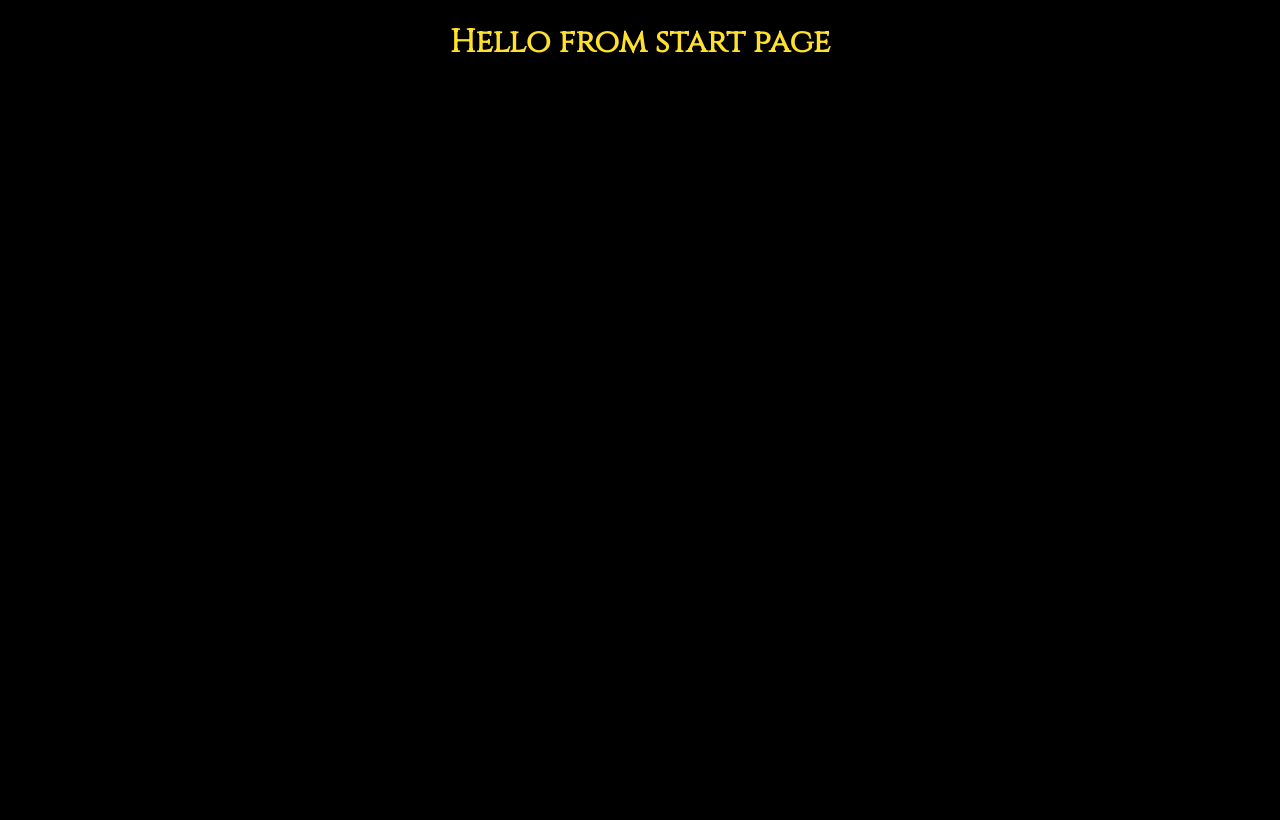
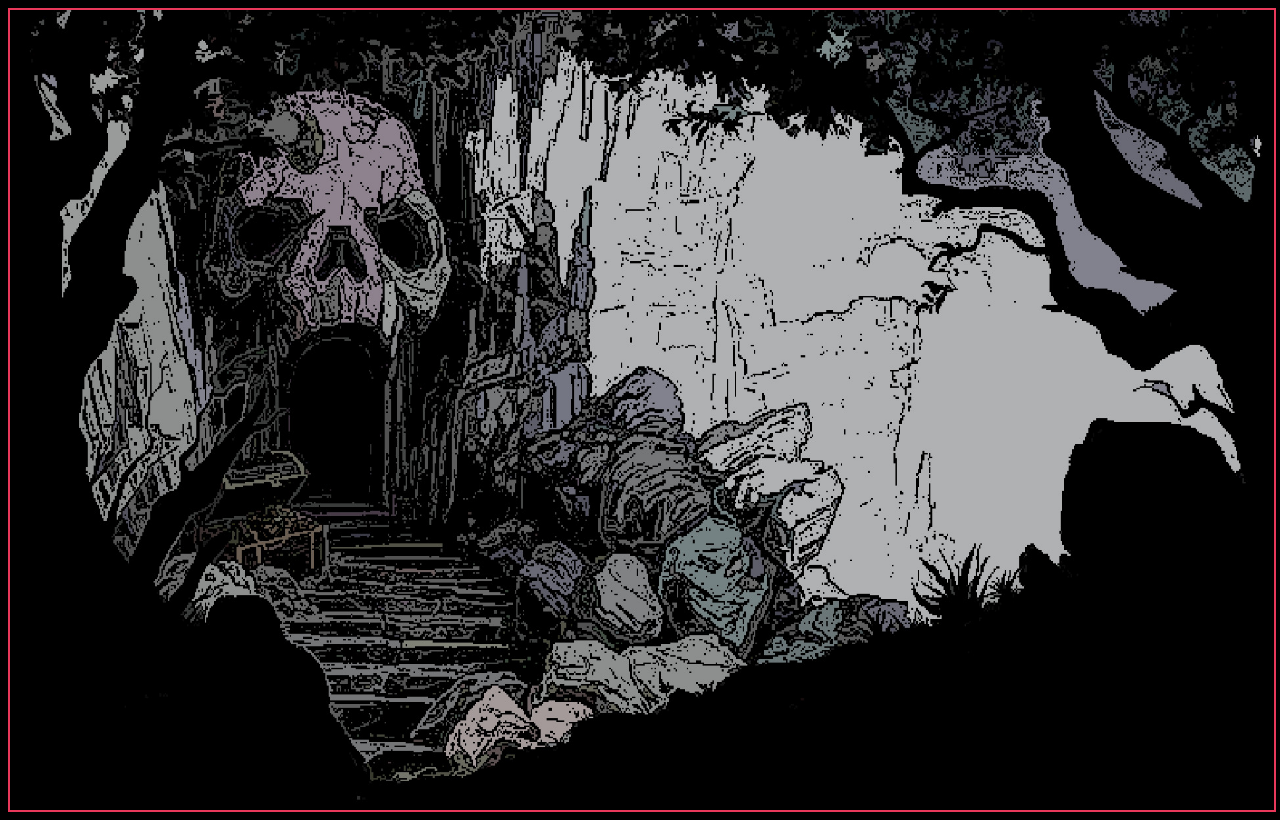
Before and after one commit to AlrightErin27/deliverable_p4, a React (Create React App) app: page /start-page in a window 1280 px wide. Built offline with nearby package versions, Linux system fonts and the light colour scheme.

Commit message:
made background image fit any screen size

```diff
--- a/src/App.css
+++ b/src/App.css
@@ -14,9 +14,9 @@
 @import url("https://fonts.googleapis.com/css2?family=Special+Elite&display=swap");
 /* font-family: 'Special Elite', cursive; */
 
-.app-main-container {
+.heading-text {
   text-align: center;
-  color: rgb(255, 224, 45);
+  color: rgb(247, 227, 8);
   font-family: "Cinzel", serif;
 }
 .h2-title-text {
@@ -53,3 +53,12 @@
   background-color: rgba(255, 0, 0, 0.357);
   height: 600px;
 } */
+/* ///////////////////////////GAME PLAY PAGES////////////////////////////// */
+
+.startPg-container {
+  background: url("./backgrounds/START.jpeg") no-repeat center fixed;
+  width: 100%;
+  height: 800px;
+  background-size: 100% 100%;
+  border: 2px solid #e9385a;
+}
--- a/src/App.js
+++ b/src/App.js
@@ -4,8 +4,8 @@ import React from "react";
 import { BrowserRouter, Route, Link, Switch } from "react-router-dom";
 
 //Route to Page Imports
-import home from "./components/home";
-import startPage from "./components/startPage";
+import home from "./components/pages/home";
+import startPage from "./components/pages/startPage";
 
 function App() {
   //////////////////Logical Size Fxn///////////////////////////////
--- a/src/components/home.jsx
+++ b/src/components/pages/home.jsx
@@ -1,8 +1,8 @@
-import candle from "../game-imgs/candle.gif";
+import candle from "../../game-imgs/candle.gif";
 import { BrowserRouter, Route, Link, Switch } from "react-router-dom";
 
 const home = () => (
-  <div className="app-main-container">
+  <div className="heading-text">
     <h1>Choose Your Own Adventure!</h1>
     <h2 className="h2-title-text">The Tale of a Wondering Soul</h2>
     <h3 className="h3-title-text">In the Withering Kingdom of Halyth</h3>
--- /dev/null
+++ b/src/components/pages/startPage.jsx
@@ -0,0 +1,8 @@
+import backgroundStart from "../../backgrounds/START.jpeg";
+
+const startPage = () => (
+  <div className="startPg-container">
+    <div className="startBackground"></div>
+  </div>
+);
+export default startPage;
--- a/src/components/startPage.jsx
+++ /dev/null
@@ -1,8 +0,0 @@
-import "../App.css";
-
-const startPage = () => (
-  <div className="app-main-container">
-    <h1>Hello from start page</h1>
-  </div>
-);
-export default startPage;
```
